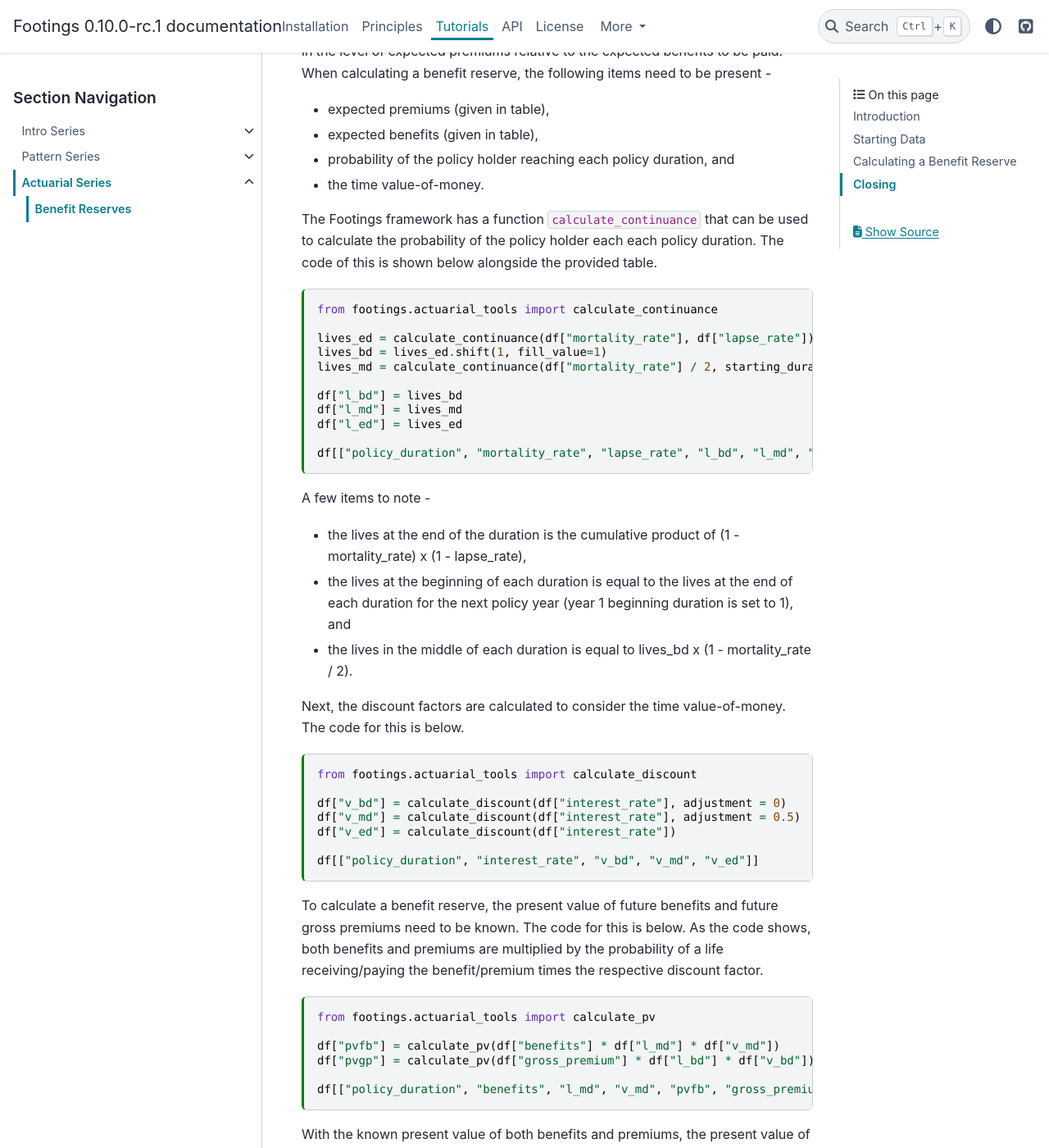
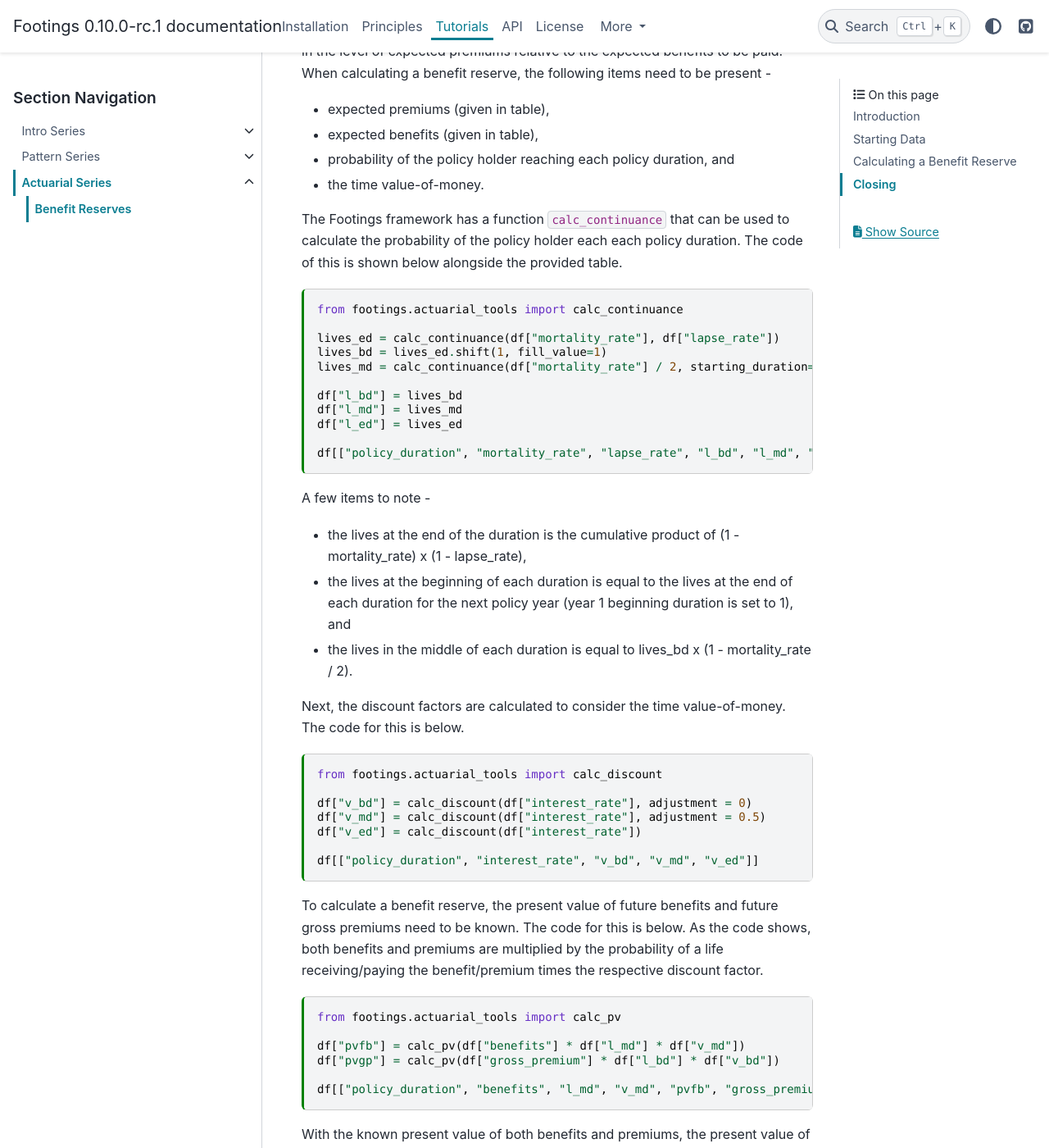
Before and after one commit to footings/footings, a Sphinx documentation site: the page built from docs/tutorials/actuarial-series/1-benefit-reserves.md, in a window 1280 px wide and 1400 px high, scrolled down 1072 px. Shown: the whole window at 82% size. Built offline with Sphinx 7.4.7 and the PyData theme 0.15.4, drawn with Linux system fonts in a browser that asks for light colours; the version number is read from the project's files by our own code; some of the changed text lies outside the part shown.

Commit message:
Documentation updates for calculations.

````diff
--- a/docs/tutorials/actuarial-series/1-benefit-reserves.md
+++ b/docs/tutorials/actuarial-series/1-benefit-reserves.md
@@ -48,14 +48,14 @@ As mentioned in the intro, a benefit reserve is needed any time there is mismatc
 - probability of the policy holder reaching each policy duration, and
 - the time value-of-money.
 
-The Footings framework has a function `calculate_continuance` that can be used to calculate the probability of the policy holder each each policy duration. The code of this is shown below alongside the provided table.
+The Footings framework has a function `calc_continuance` that can be used to calculate the probability of the policy holder each each policy duration. The code of this is shown below alongside the provided table.
 
 ```{code-cell} ipython3
-from footings.actuarial_tools import calculate_continuance
+from footings.actuarial_tools import calc_continuance
 
-lives_ed = calculate_continuance(df["mortality_rate"], df["lapse_rate"])
+lives_ed = calc_continuance(df["mortality_rate"], df["lapse_rate"])
 lives_bd = lives_ed.shift(1, fill_value=1)
-lives_md = calculate_continuance(df["mortality_rate"] / 2, starting_duration=lives_bd)
+lives_md = calc_continuance(df["mortality_rate"] / 2, starting_duration=lives_bd)
 
 df["l_bd"] = lives_bd
 df["l_md"] = lives_md
@@ -73,11 +73,11 @@ A few items to note -
 Next, the discount factors are calculated to consider the time value-of-money. The code for this is below.
 
 ```{code-cell} ipython3
-from footings.actuarial_tools import calculate_discount
+from footings.actuarial_tools import calc_discount
 
-df["v_bd"] = calculate_discount(df["interest_rate"], adjustment = 0)
-df["v_md"] = calculate_discount(df["interest_rate"], adjustment = 0.5)
-df["v_ed"] = calculate_discount(df["interest_rate"])
+df["v_bd"] = calc_discount(df["interest_rate"], adjustment = 0)
+df["v_md"] = calc_discount(df["interest_rate"], adjustment = 0.5)
+df["v_ed"] = calc_discount(df["interest_rate"])
 
 df[["policy_duration", "interest_rate", "v_bd", "v_md", "v_ed"]]
 ```
@@ -85,10 +85,10 @@
 To calculate a benefit reserve, the present value of future benefits and future gross premiums need to be known. The code for this is below. As the code shows, both benefits and premiums are multiplied by the probability of a life receiving/paying the benefit/premium times the respective discount factor.
 
 ```{code-cell} ipython3
-from footings.actuarial_tools import calculate_pv
+from footings.actuarial_tools import calc_pv
 
-df["pvfb"] = calculate_pv(df["benefits"] * df["l_md"] * df["v_md"])
-df["pvgp"] = calculate_pv(df["gross_premium"] * df["l_bd"] * df["v_bd"])
+df["pvfb"] = calc_pv(df["benefits"] * df["l_md"] * df["v_md"])
+df["pvgp"] = calc_pv(df["gross_premium"] * df["l_bd"] * df["v_bd"])
 
 df[["policy_duration", "benefits", "l_md", "v_md", "pvfb", "gross_premium", "l_bd", "v_bd", "pvgp"]]
 ```
@@ -96,9 +96,9 @@
 With the known present value of both benefits and premiums, the present value of future net benefits can be calculated. This function calculates the net level premium (NLP) which is the time 0 present value of benefits ($1,172.38) divided by the present value of gross premiums (\$1,953.97). The NLP is then multiplied by the present value of premium. This column represent the time 0 value of future premium that needs to be available to pay future benefits.
 
 ```{code-cell} ipython3
-from footings.actuarial_tools import calculate_pvfnb
+from footings.actuarial_tools import calc_pvfnb
 
-df["pvfnb"] = calculate_pvfnb(
+df["pvfnb"] = calc_pvfnb(
     pvfb=df["pvfb"],
     pvfp=df["pvgp"],
     net_benefit_method="NLP"
@@ -107,12 +107,12 @@ df["pvfnb"] = calculate_pvfnb(
 df[["policy_duration", "pvfb", "pvgp", "pvfnb"]]
 ```
 
-With both the present value of future benefits and the present value of future net benefits known, the benefit reserve is calculated using the formula `calculate_benefit_reserve`. This formula is equal to pvfb minus the pvfnb shifted one row. Given both pvfb and pvfnb are time 0 values (i.e., both multipled by lives and the discount factor), to get the appropriate ending duration value it is divided by both the lives and discount factor.
+With both the present value of future benefits and the present value of future net benefits known, the benefit reserve is calculated using the formula `calc_benefit_reserve`. This formula is equal to pvfb minus the pvfnb shifted one row. Given both pvfb and pvfnb are time 0 values (i.e., both multipled by lives and the discount factor), to get the appropriate ending duration value it is divided by both the lives and discount factor.
 
 ```{code-cell} ipython3
-from footings.actuarial_tools import calculate_benefit_reserve
+from footings.actuarial_tools import calc_benefit_reserve
 
-df["benefit_reserve"] = calculate_benefit_reserve(
+df["benefit_reserve"] = calc_benefit_reserve(
     pvfb=df["pvfb"],
     pvfnb=df["pvfnb"],
     lives=df["l_ed"],
````
Also changed, not shown: docs/api.rst (+19 -0 lines), 1 other file.
